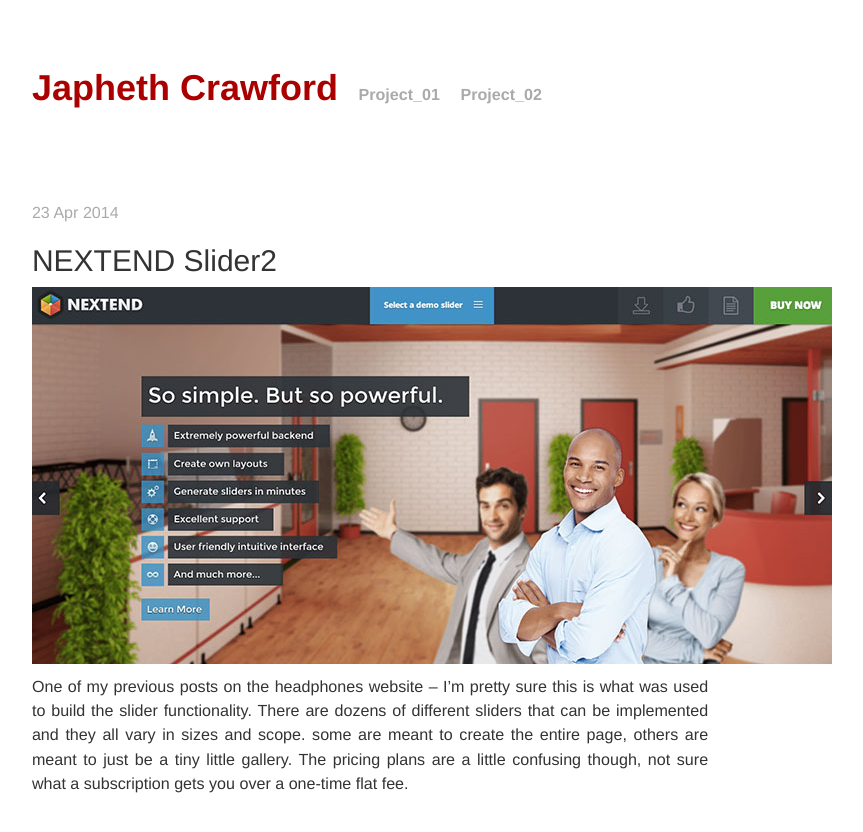
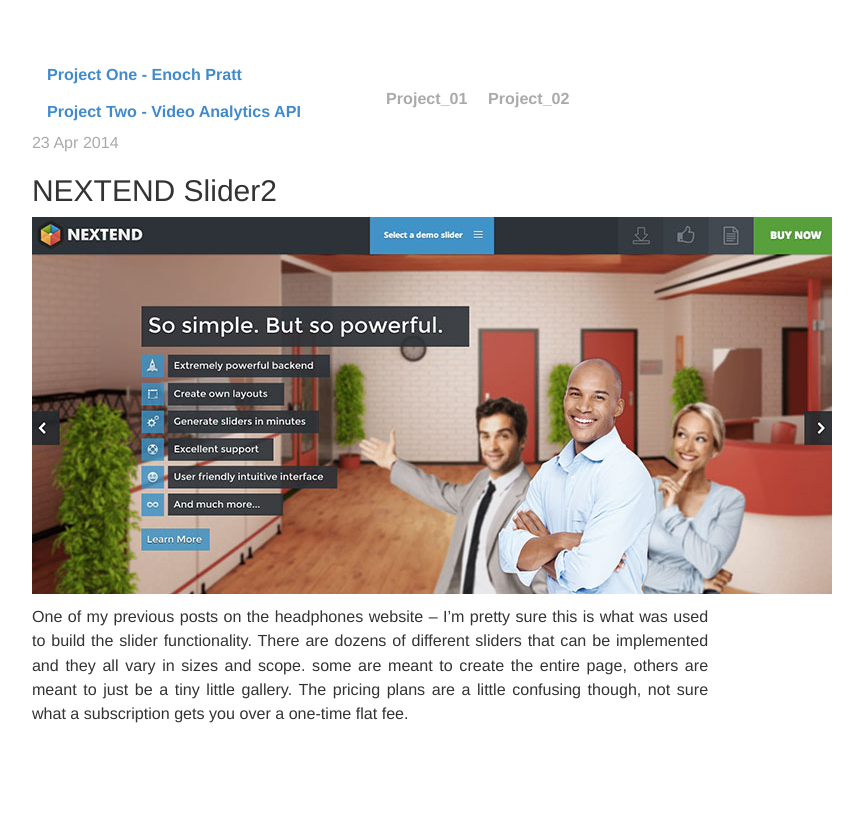
Before and after one commit to japhethcrawford/classblog, a Jekyll site: the page built from _posts/2014-04-23-week-thirteen-favorites.md, in a window 1280 px wide. Shown: the top 832 px of the page, without its empty margins (270-1133 px from the left). Built offline with Jekyll 4.4.1, drawn with Linux system fonts in a browser that asks for light colours; Markdown is read by kramdown in place of the engine named in the settings.

Commit message:
push updates

```diff
--- a/_layouts/post.html
+++ b/_layouts/post.html
@@ -25,8 +25,56 @@
 		<div class="container-fluid">
 		<div class="site">
 	          <div class="header ">
-	            <h1 class="title"><a href="{{ site.url }}">{{ site.name }}</a></h1>
-	            <a class="extra" href="http://japhethcrawford.github.io/proj1">Project_01</a>
+<div style="padding-top: 2%;" class="col-md-12 col-sm-6 dropdown">
+				  <a data-toggle="dropdown" href="#">Project One - Enoch Pratt</a>
+				  <ul class="dropdown-menu" role="menu" aria-labelledby="dLabel">
+					{% assign count = 0 %}
+					{% for post in site.posts %}
+					  {% if post.tags contains 'Project 1' %}
+					    {% if count < 20 %}
+					      {% assign count = count|plus:1 %}
+					      <div class="post_info">
+					        <li>
+					          <a class="postList" href="{{ site.url }}{{ post.url }}">{{ post.title }}</a>
+					          <span>({{ post.date |  date_to_string }})</span>
+					        </li>
+					      </div>
+					    {% endif %}
+					  {% endif %}
+					{% endfor %}
+					<div class="post_info">
+						<li>
+							<a class="postList" href="http://japhethcrawford.github.io/proj1">
+							<strong><h1 style="font-size: 150%; color: #2b7df7;">Finished Project</h1></strong></a>
+						</li>
+					</div>
+				  </ul>
+				  </div>
+				  <div style="padding-top: 2%;" class="col-md-6 col-sm-6 dropdown">
+				  <a data-toggle="dropdown" href="#">Project Two - Video Analytics API</a>
+				  <ul class="dropdown-menu" role="menu" aria-labelledby="dLabel">
+					{% assign count = 0 %}
+					{% for post in site.posts %}
+					  {% if post.tags contains 'Project 2' %}
+					    {% if count < 20 %}
+					      {% assign count = count|plus:1 %}
+					      <div class="post_info">
+					        <li>
+					          <a class="postList" href="{{ site.url }}{{ post.url }}">{{ post.title }}</a>
+					          <span>({{ post.date |  date_to_string }})</span>
+					        </li>
+					      </div>
+					    {% endif %}
+					  {% endif %}
+					{% endfor %}
+					<div class="post_info">
+						<li>
+							<a class="postList" href="http://japhethcrawford.github.io/proj2">
+							<strong><h1 style="font-size: 150%; color: #2b7df7;">Finished Project</h1></strong></a>
+						</li>
+					</div>
+				  </ul>
+		   </div>	            <a class="extra" href="http://japhethcrawford.github.io/proj1">Project_01</a>
 	            <a class="extra" href="http://japhethcrawford.github.io/proj2">Project_02</a>
 	          </div><!-- End Header -->
 
```
Also changed, not shown: _posts/2014-03-11-week-seven-favorites copy.markdown (added, +23 -0 lines), 4 other files.
